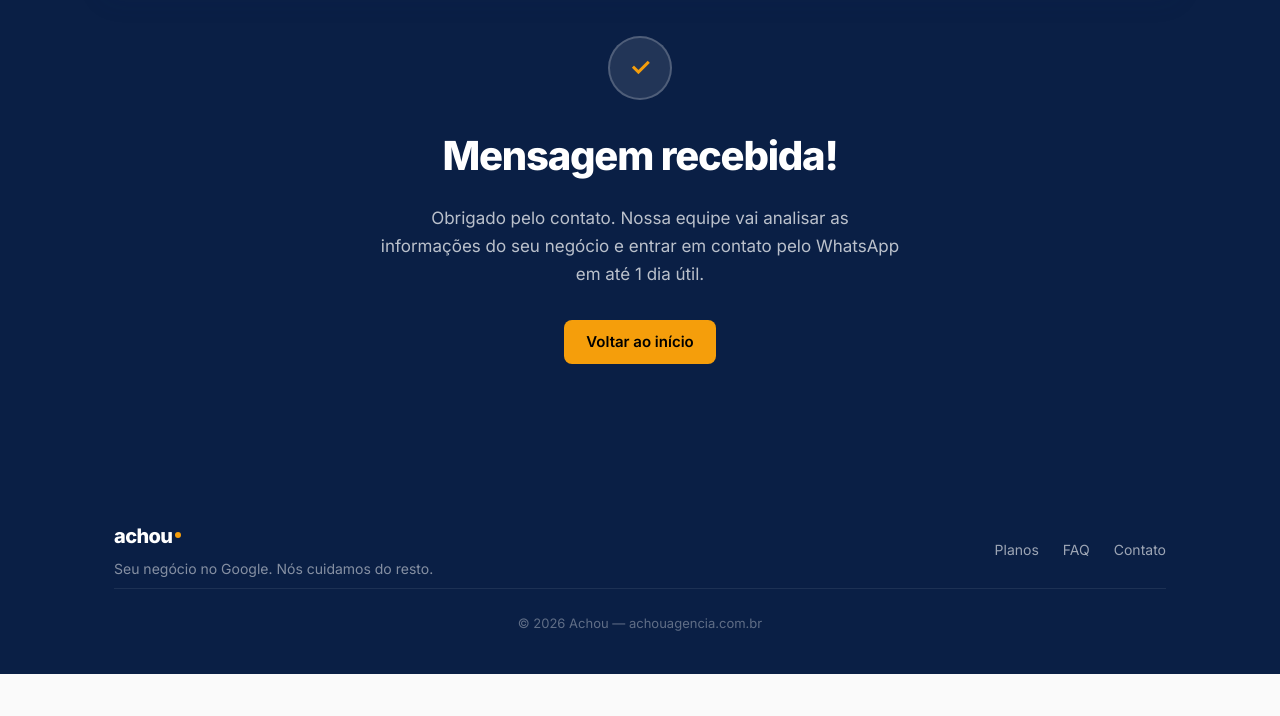
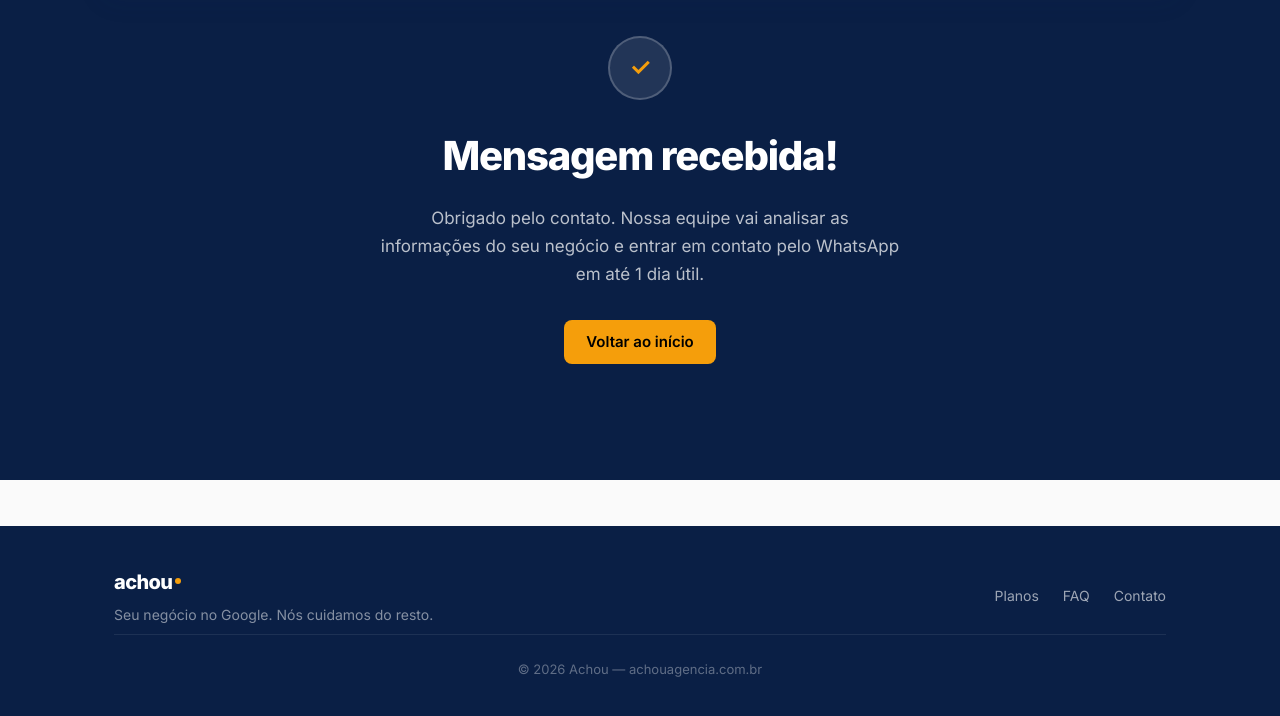
Before and after one commit to andrecicarelli/achou-site, an Eleventy site: page src/obrigado/index.njk in a window 1280 px wide. Shown: the part 80-796 px from the top of the page. Built offline with nearby package versions, Linux system fonts and the light colour scheme; Eleventy itself is replaced by a stand-in of ours; files that its build step writes are made by us from their sources.

Commit message:
fix: sticky footer em páginas com pouco conteúdo (blog, obrigado)
Co-Authored-By: Claude Sonnet 4.6 <noreply@anthropic.com>

```diff
--- a/src/assets/achou.css
+++ b/src/assets/achou.css
@@ -35,7 +35,12 @@ body {
   line-height: 1.6;
   -webkit-font-smoothing: antialiased;
   overflow-x: hidden;
+  display: flex;
+  flex-direction: column;
+  min-height: 100vh;
 }
+
+body > footer { margin-top: auto; }
 
 /* Scroll offset para compensar navbar fixa */
 section[id] { scroll-margin-top: 88px; }
```
